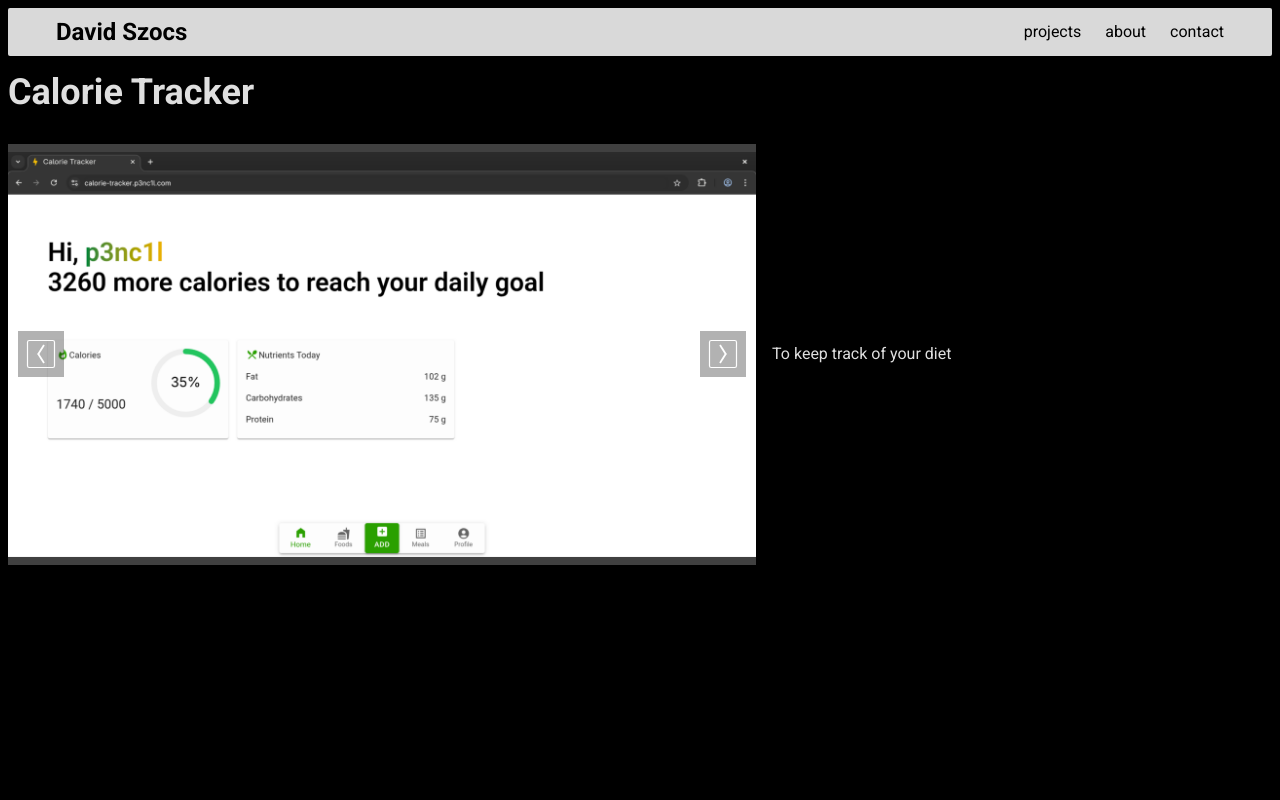
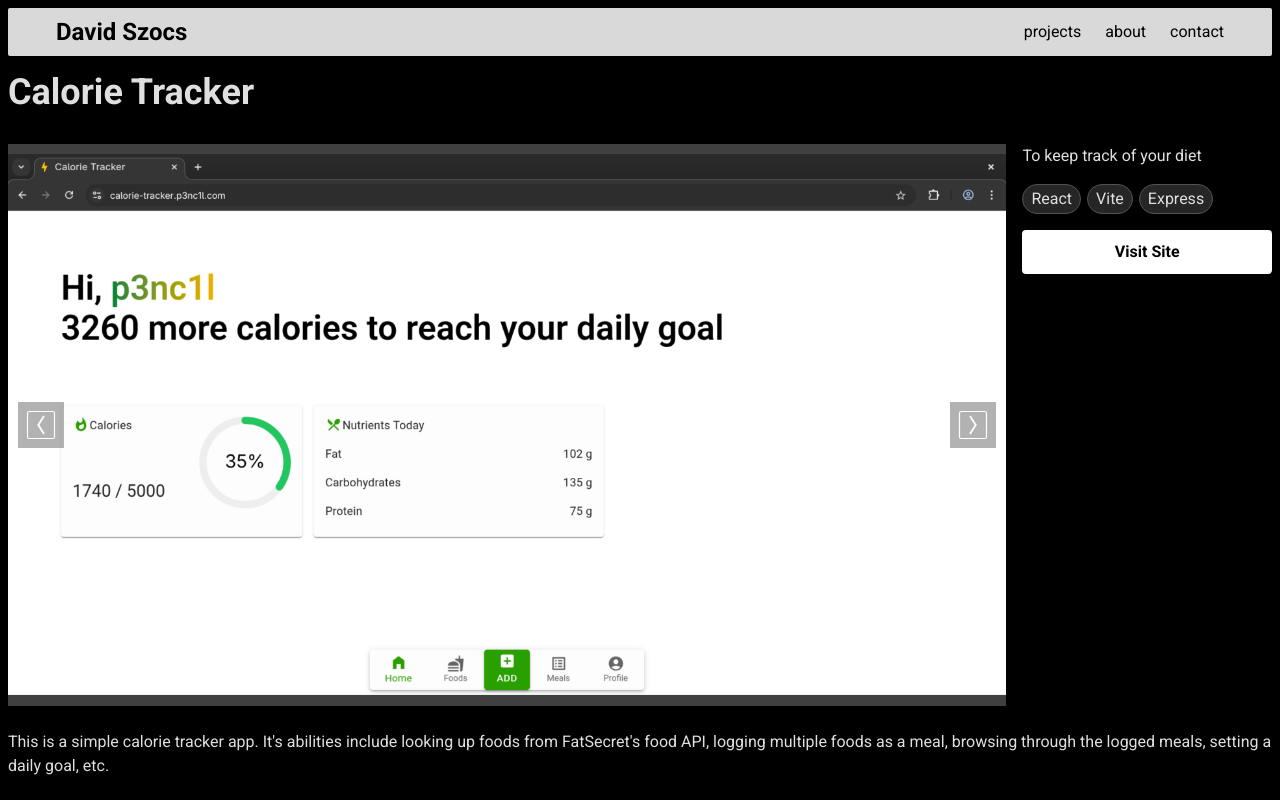
Before and after one commit to p3nc1l/personal-site, a Next.js app: page /projects/calorie-tracker in a window 1280 px wide. Shown: the top 800 px of the page. Built offline with nearby package versions, Linux system fonts and the light colour scheme.

Commit message:
added visit button and long description to /projects/[name] page

```diff
--- a/app/projects/[name]/page.tsx
+++ b/app/projects/[name]/page.tsx
@@ -1,6 +1,8 @@
 import { notFound } from "next/navigation";
 import projects from "../projects";
 import ImageCarousel from "@/app/ui/ImageCarousel";
+import Button from "@/app/ui/Button";
+import Tag from "@/app/ui/Tag";
 
 const Page = async (props: { params: Promise<{ name: string }> }) => {
   const { name } = await props.params;
@@ -11,12 +13,17 @@ const Page = async (props: { params: Promise<{ name: string }> }) => {
   return (
     <>
       <h1 className="mt-2 mb-8 text-4xl font-bold">{project.title}</h1>
-      <div className="flex gap-4 flex-col sm:flex-row">
-        <div className="grow-7"><ImageCarousel imageUrls={project.imageUrls} alt={project.title} /></div>
-        <div className="grow-3 flex flex-col gap-4 justify-center">
+      <div className="grid gap-4 grid-cols-1 sm:grid-cols-[8fr_2fr]">
+        <ImageCarousel imageUrls={project.imageUrls} alt={project.title} />
+        <div className="flex flex-col gap-4">
           <div>{project.shortDescription}</div>
+          <div className="flex gap-1.5">
+            {project.tags.map((tag, index) => <Tag key={index}>{tag}</Tag>)}
+          </div>
+          <a href={project.link} className="w-full"><Button size="large" fullWidth>Visit Site</Button></a>
         </div>
       </div>
+      <p className="my-6">{project.longDescription}</p>
     </>
   )
 }
--- /dev/null
+++ b/app/ui/Button.tsx
@@ -0,0 +1,11 @@
+import { ReactNode } from "react"
+
+const Button = (props: { children?: ReactNode, size?: "small" | "normal" | "large", fullWidth?: boolean }) => {
+  const padding = props.size == "small" ? 2 : props.size == "large" ? 10 : 4;
+
+  return (
+    <span className={`cursor-pointer bg-white text-black rounded-sm font-bold text-center inline-block`} style={{ padding: padding, width: props.fullWidth ? "100%" : "max-content" }}>{props.children}</span>
+  )
+}
+
+export default Button
```
